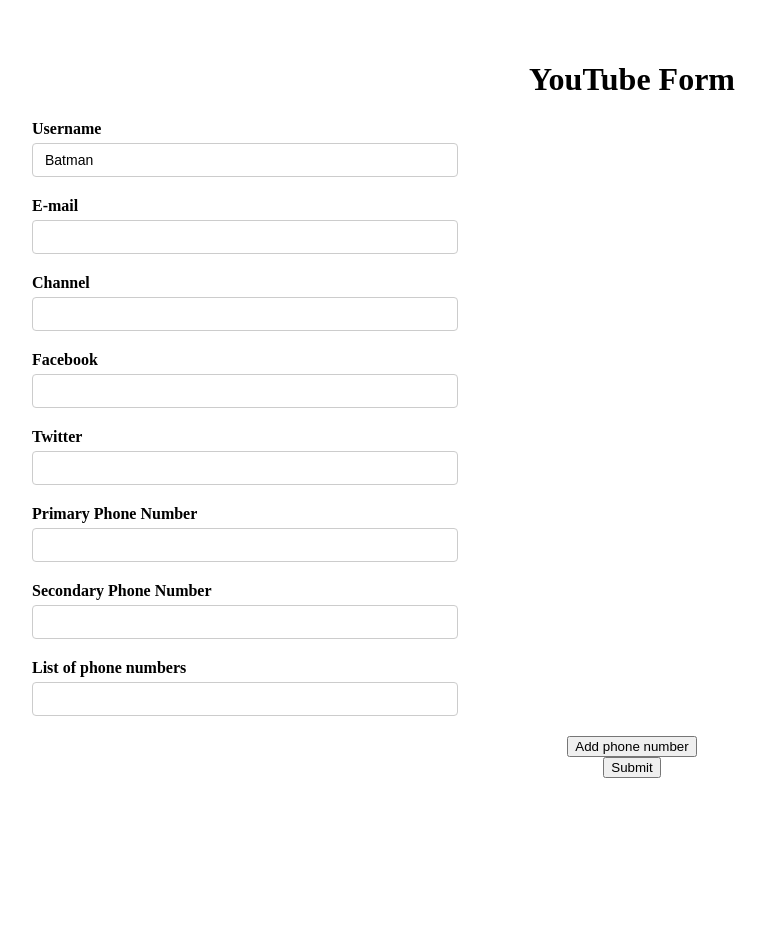
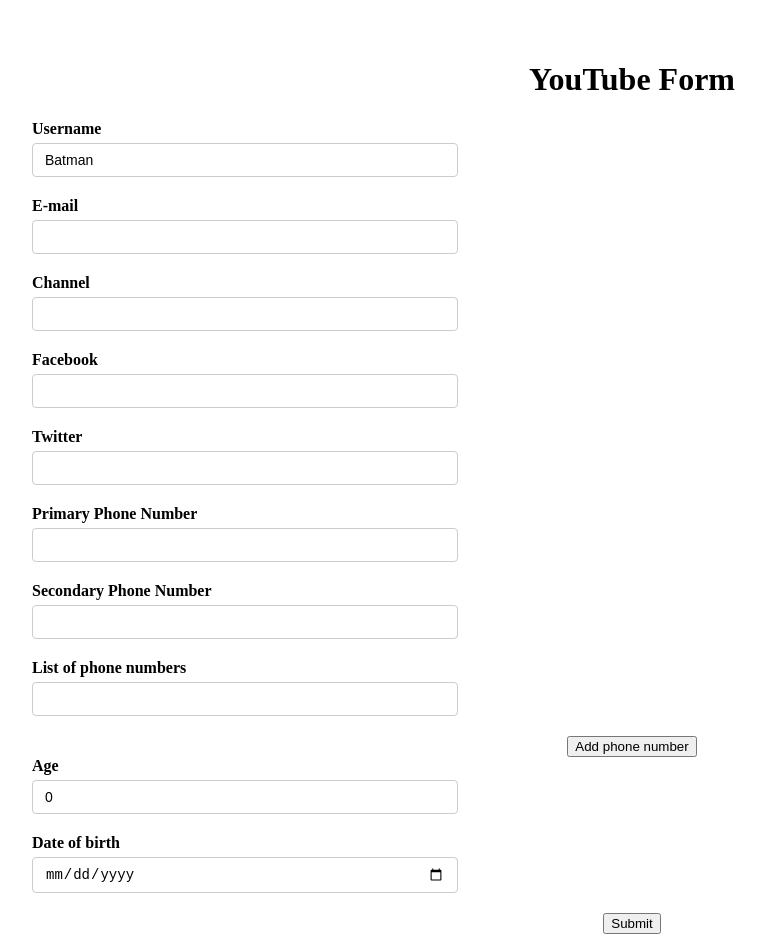
Before and after one commit to itgrad07/rhf-codevolution, a React (Vite) app: page / in a window 1280 px wide. Shown: the top 952 px of the page, without its empty margins (8-772 px from the left). Before the commit the page ends 818 px from the top, so only its background shows below. Built offline with nearby package versions, Linux system fonts and the light colour scheme; the HTML template or start-up script is replaced by a standard one.

Commit message:
16 numeric and date fields

```diff
--- a/src/components/YouTubeForm.tsx
+++ b/src/components/YouTubeForm.tsx
@@ -11,6 +11,8 @@
   };
   phoneNumbers: string[];
   phNumbers: { number: string }[];
+  age: number;
+  dob: Date;
 };
 
 const YouTubeForm = () => {
@@ -25,6 +27,8 @@
       },
       phoneNumbers: ["", ""],
       phNumbers: [{ number: "" }],
+      age: 0,
+      dob: new Date(),
     },
     // defaultValues: async () => {
     //   const response = await fetch(
@@ -41,7 +45,7 @@
   });
 
   const { errors } = formState;
-  console.log("errors", errors);
+  // console.log("errors", errors);
 
   const { fields, append, remove } = useFieldArray({
     name: "phNumbers",
@@ -159,6 +163,33 @@
           </div>
         </div>
 
+        <div className="form-control">
+          <label htmlFor="age">Age</label>
+          <input
+            type="number"
+            id="age"
+            {...register("age", {
+              valueAsNumber: true,
+              required: "Age is required",
+            })}
+          />
+          <p className="error">{errors.age?.message}</p>
+        </div>
+
+        <div className="form-control">
+          <label htmlFor="dob">Date of birth</label>
+          <input
+            type="date"
+            id="dob"
+            {...register("dob", {
+              valueAsDate: true,
+
+              required: "Date of birth is required",
+            })}
+          />
+          <p className="error">{errors.dob?.message}</p>
+        </div>
+
         <button>Submit</button>
       </form>
       <DevTool control={control} />
```
